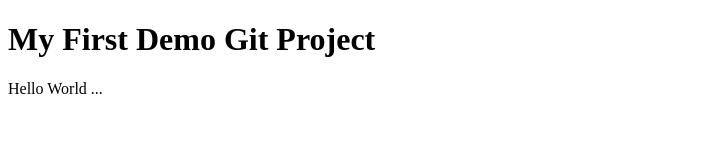
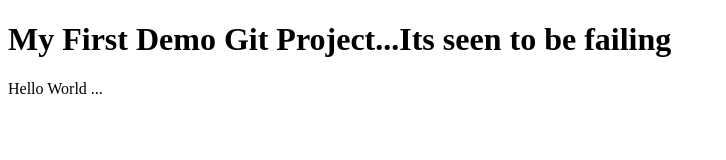
Before and after one commit to niketjain-nj/demogitrepo, a plain HTML site: page index.html in a window 1280 px wide. Shown: the whole page, without its empty margins (0-726 px from the left). Drawn offline with Linux system fonts and the light colour scheme.

Commit message:
Index html Update

```diff
--- a/index.html
+++ b/index.html
@@ -2,7 +2,7 @@
 <html>
 <body>
 
-<h1>My First Demo Git Project</h1>
+<h1>My First Demo Git Project...Its seen to be failing</h1>
 
 <p>Hello World ...</p>
 
```
